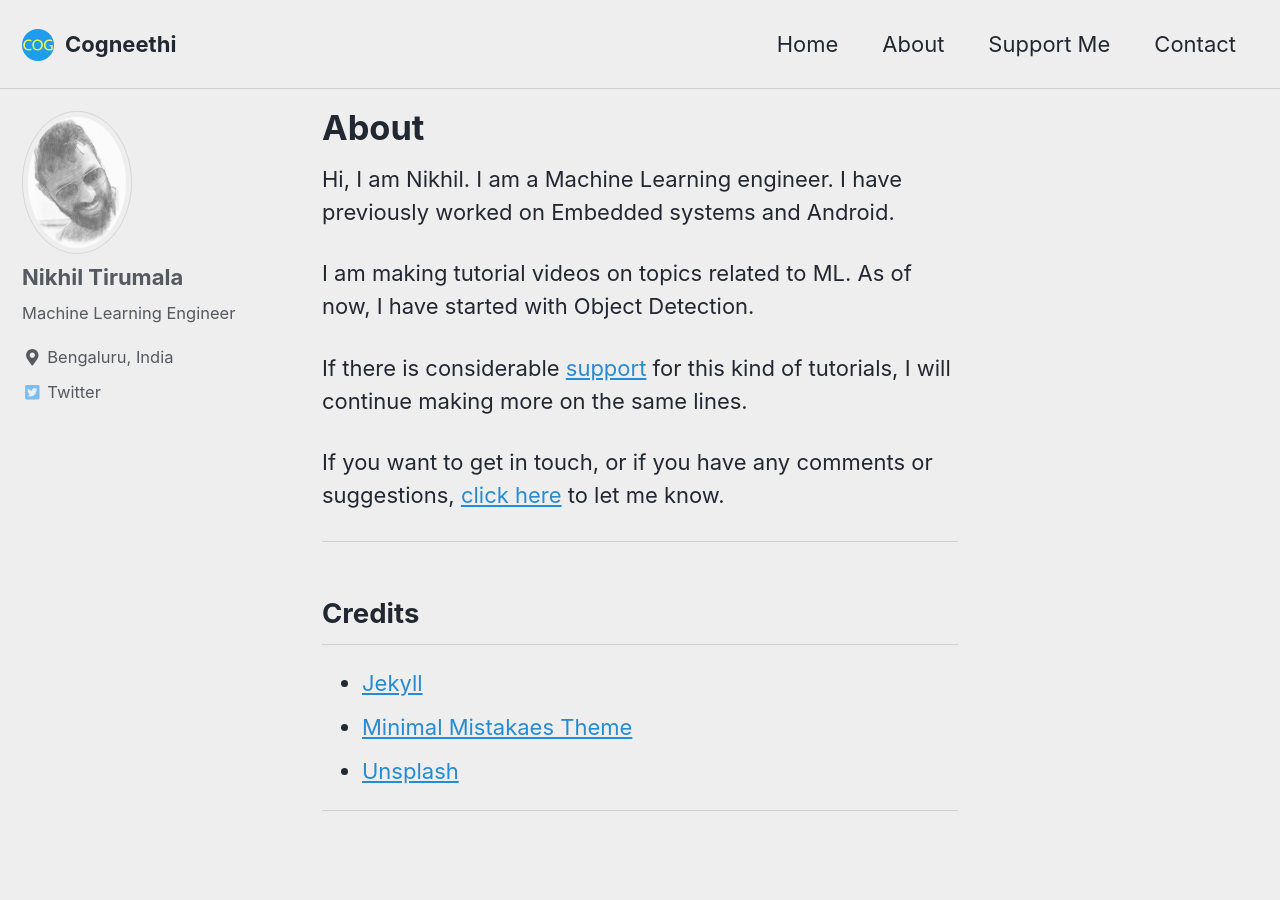
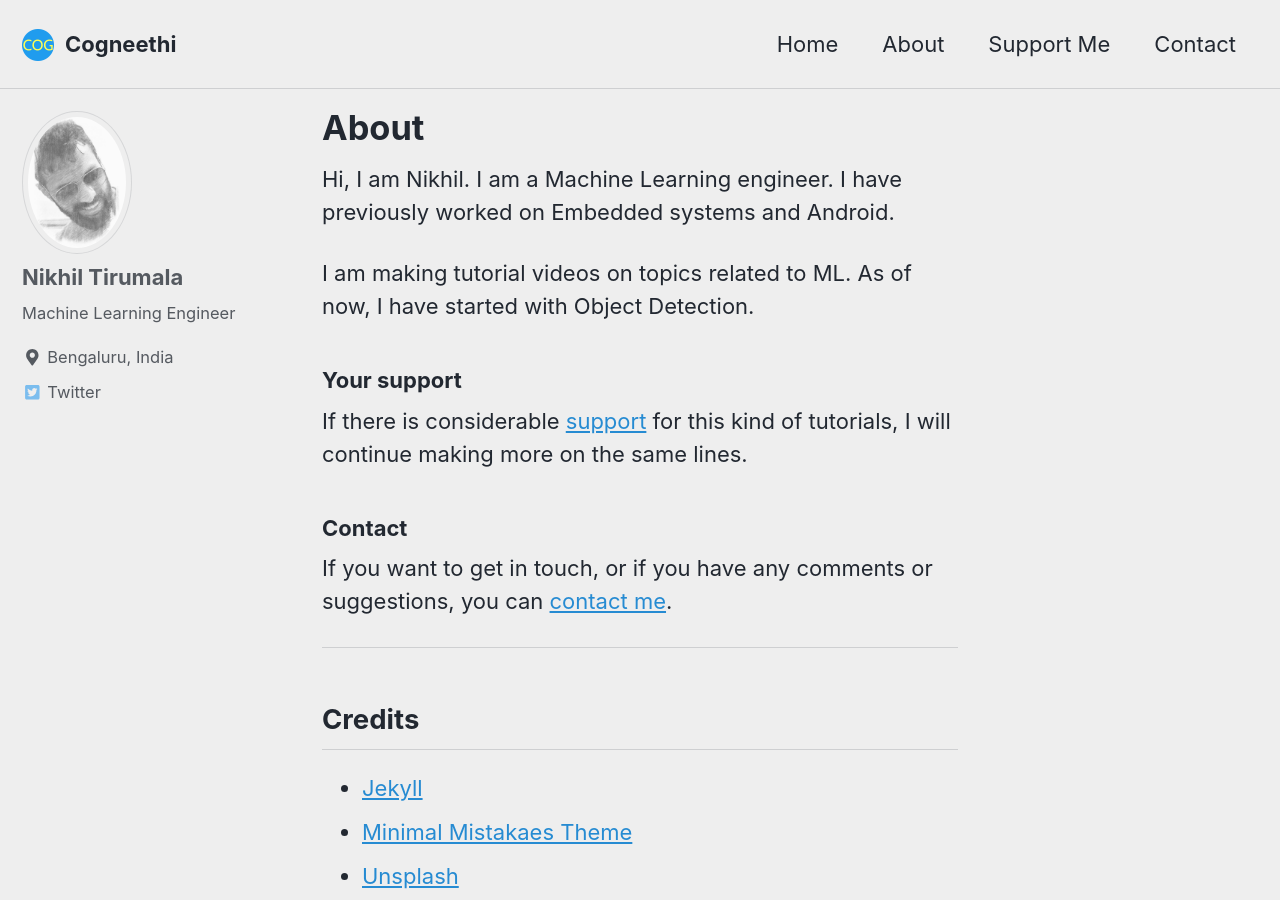
Before and after one commit to Cogneethi/cogneethi, a Jekyll site: the page built from _pages/about.md, in a window 1280 px wide and 900 px high. Built offline with Jekyll 4.4.1, drawn with Linux system fonts in a browser that asks for light colours; nearby versions of some CDN libraries.

Commit message:
Updated text for support and contact

```diff
--- a/_pages/about.md
+++ b/_pages/about.md
@@ -8,9 +8,11 @@ Hi, I am Nikhil. I am a Machine Learning engineer. I have previously worked on E
 
 I am making tutorial videos on topics related to ML. As of now, I have started with Object Detection.
 
+### Your support
 If there is considerable [support](/donate) for this kind of tutorials, I will continue making more on the same lines.
 
-If you want to get in touch, or if you have any comments or suggestions, [click here](/contact) to let me know.
+### Contact
+If you want to get in touch, or if you have any comments or suggestions, you can [contact me](/contact).
 
 ---
 
```
